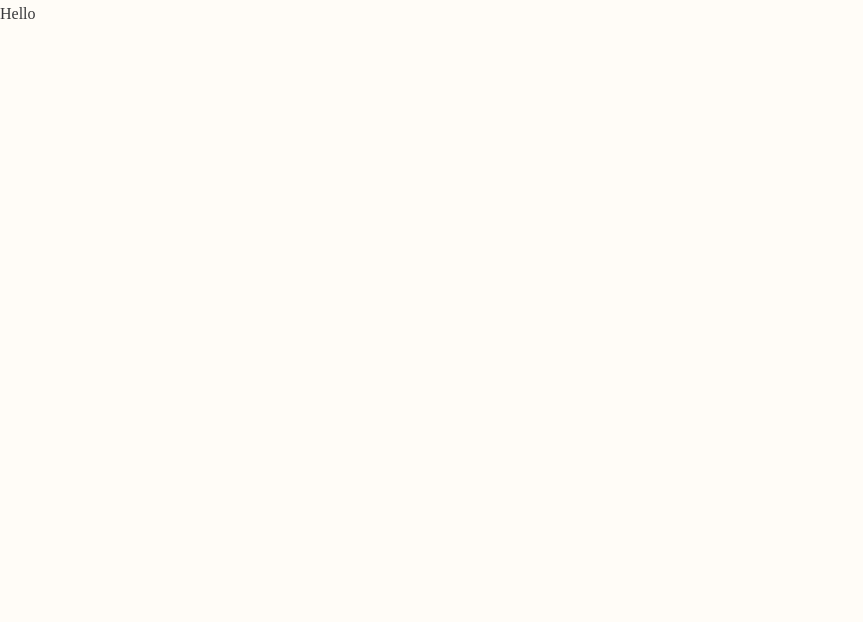
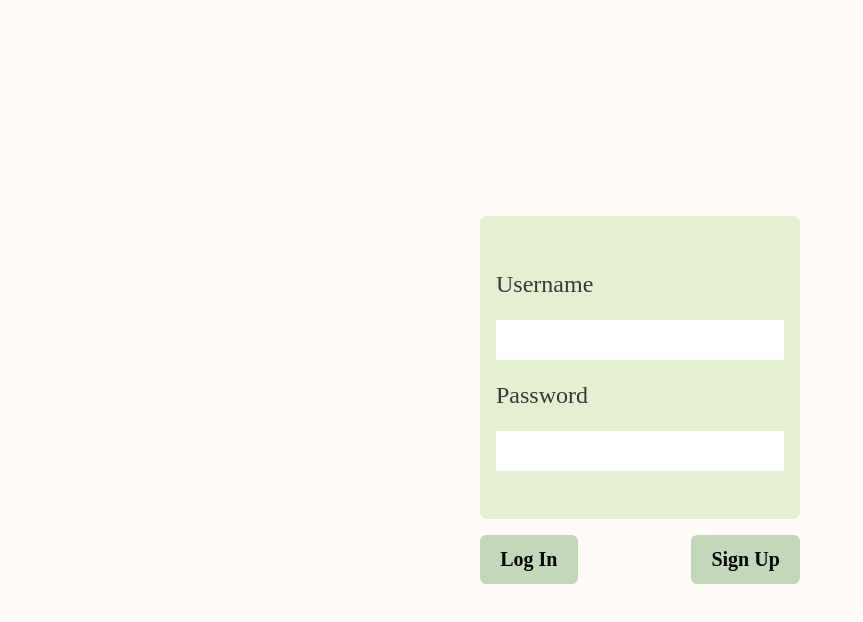
Before and after one commit to nphan03/diary, a React (Create React App) app in the folder frontend/: page / in a window 1280 px wide. Shown: the top 622 px of the page, without its empty margins (0-863 px from the left). Built offline with nearby package versions, Linux system fonts and the light colour scheme; a web font is replaced by a local one.

Commit message:
Create log in page and add style

```diff
--- a/frontend/src/components/App.js
+++ b/frontend/src/components/App.js
@@ -1,8 +1,9 @@
 import React from 'react'
+import Login from './Login'
 //import axios from 'axios'
 
 const App = () => {
-  return <div>Hello</div>
+  return <Login />
 }
 
 export default App;
--- /dev/null
+++ b/frontend/src/components/Login.js
@@ -0,0 +1,41 @@
+import React from 'react'
+
+const Login = () => {
+  return (
+    <div className='login'>
+      <div className='login-inputs'>
+        <label
+          htmlFor='username'
+          className='login-inputs__label'
+        >
+        Username
+        </label>
+        <input
+          type='text'
+          name='username'
+          id='username'
+          className='login-inputs__input'
+        />
+
+        <label
+          htmlFor='password'
+          className='login-inputs__label'
+        >
+        Password
+        </label>
+        <input
+          type='password'
+          name='password'
+          id='password'
+          className='login-inputs__input'
+        />
+      </div>
+      <div className='login-btn'>
+        <button className='btn btn--primary'>Log In</button>
+        <button className='btn btn--primary'>Sign Up</button>
+      </div>
+    </div>
+  )
+}
+
+export default Login
--- /dev/null
+++ b/frontend/src/css/login.css
@@ -0,0 +1,44 @@
+.login {
+  max-width: 20rem;
+  height: fit-content;
+
+  position: absolute; /*Can also be `fixed`*/
+  margin: auto;
+  left: 0;
+  right: 0;
+  top: 0;
+  bottom: 0;
+
+  display: grid;
+  grid-template-rows: max-content max-content;
+  gap: 1rem;
+}
+
+.login-inputs {
+  background: var(--color-card-bg);
+
+  padding: 3rem var(--padding-size);
+  max-width: 100%;
+
+  display: flex;
+  flex-direction: column;
+  gap: 15px;
+
+  border-radius: var(--border-radius);
+}
+
+.login-inputs__label {
+  display: block;
+  font-size: 18pt;
+}
+
+.login-inputs__input {
+  height: 40px;
+  font-size: 14pt;
+  padding: var(--padding-size);
+}
+
+.login-btn {
+  display: flex;
+  justify-content: space-between;
+}
--- a/frontend/src/css/style.css
+++ b/frontend/src/css/style.css
@@ -1,4 +1,5 @@
 @import url('https://fonts.googleapis.com/css2?family=Delius+Swash+Caps&display=swap');
+@import 'login.css';
 
 * {
   margin: 0;
@@ -22,6 +23,9 @@
   --container-width-lg: 75%;
   --container-width-md: 86%;
   --container-width-sm: 90%;
+
+  --padding-size: 1rem;
+  --border-radius: 0.4rem;
 }
 
 body {
@@ -61,3 +65,23 @@ a {
     color: var(--color-text);
     transition: var(--transition);
 }
+
+.btn {
+  width: max-content;
+  display: inline-block;
+  padding: 0.75rem 1.2rem;
+  border-radius: var(--border-radius);
+  cursor: pointer;
+  background-color: var(--color-button-bg);
+  transition: var(--transition);
+  border: 1px solid transparent;
+
+  font-weight: bold;
+  font-family: inherit;
+  font-size: 15pt;
+}
+
+.btn:hover {
+  background: var(--color-white);
+  border: 1px solid var(--color-button-bg);
+}
```
